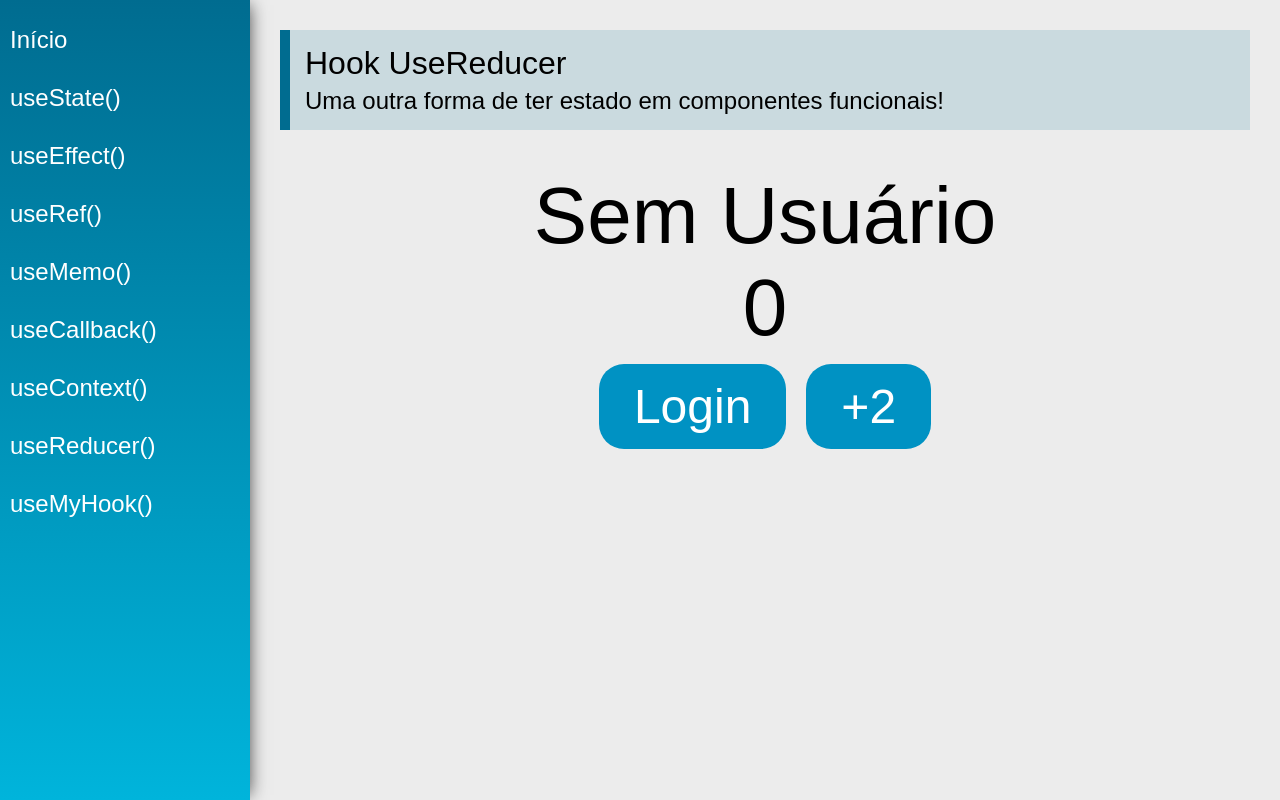
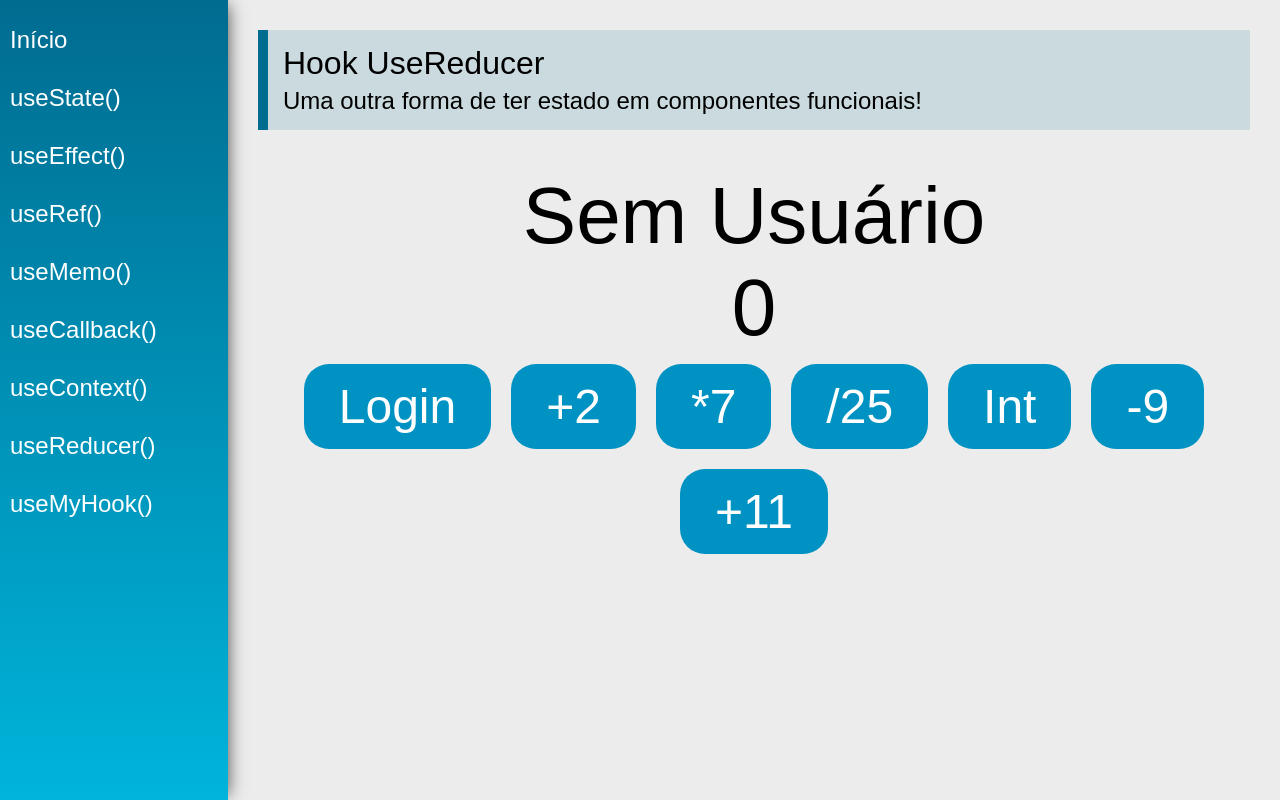
Before and after one commit to brunobandelli/Learning_Hooks_React, a React (Create React App) app: page /useReducer in a window 1280 px wide. Built offline with nearby package versions, Linux system fonts and the light colour scheme.

Commit message:
Desafio useReducer Ok

```diff
--- a/src/views/examples/UseReducer.jsx
+++ b/src/views/examples/UseReducer.jsx
@@ -11,7 +11,15 @@
 function reducer(state, action){
     switch(action.type){
         case 'numberAdd2':
-            return {...state, number: state.number + 2}
+            return {...state, number: state.number + 2 }
+        case 'numberMulti7':
+            return { ...state, number: state.number * 7 }
+        case 'numberDiv25':
+            return { ...state, number: state.number / 25 }
+        case 'numberInt':
+            return { ...state, number: parseInt(state.number)}
+        case 'numberAddN':
+            return { ...state, number: state.number + action.payload}
         case 'login':
             return {...state, user: {name: action.payload}}
         default:
@@ -34,8 +42,13 @@
                 : <span className="text">Sem Usuário</span> }
                 <span className="text">{state.number}</span>
                 <div>
-                    <button className="btn" onClick={() => dispatch({type: 'login', payload: 'Maria'})}>Login</button>
+                    <button className="btn" onClick={() => dispatch({type: 'login', payload: 'Bruno'})}>Login</button>
                     <button className="btn" onClick={() => dispatch({type: 'numberAdd2'})}>+2</button>
+                    <button className="btn" onClick={() => dispatch({type: 'numberMulti7'})}>*7</button>
+                    <button className="btn" onClick={() => dispatch({type: 'numberDiv25'})}>/25</button>
+                    <button className="btn" onClick={() => dispatch({type: 'numberInt'})}>Int</button>
+                    <button className="btn" onClick={() => dispatch({type: 'numberAddN', payload: -9})}>-9</button>
+                    <button className="btn" onClick={() => dispatch({type: 'numberAddN', payload: 11})}>+11</button>
                 </div>
             </div>
 
```
